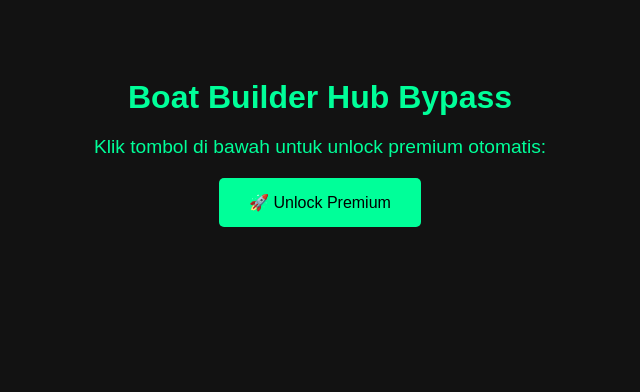
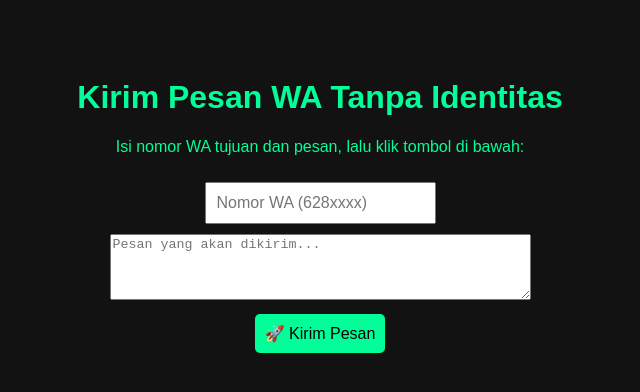
Before and after one commit to johsua092-ui/bypass-boatbuilderhub, a plain HTML site: page index.html in a window 1280 px wide. Shown: the whole page, without its empty margins (320-960 px from the left). Drawn offline with Linux system fonts and the light colour scheme.

Commit message:
Update index.html

```diff
--- a/index.html
+++ b/index.html
@@ -1,59 +1,67 @@
 <!DOCTYPE html>
-<html lang="en">
+<html lang="id">
 <head>
-  <meta charset="UTF-8">
-  <title>Boat Builder Hub Bypass</title>
+  <meta charset="UTF-8" />
+  <meta name="viewport" content="width=device-width, initial-scale=1.0"/>
+  <title>Kirim Pesan WA Tanpa Identitas</title>
   <style>
-    body { font-family: Arial, sans-serif; text-align: center; padding: 50px; background: #121212; color: #00ff99; }
-    h1 { font-size: 2em; margin-bottom: 20px; }
-    p { font-size: 1.2em; }
-    button { padding: 15px 30px; font-size: 1em; background: #00ff99; color: #000; border: none; border-radius: 5px; cursor: pointer; }
+    body {
+      font-family: Arial, sans-serif;
+      background: #121212;
+      color: #00ff99;
+      text-align: center;
+      padding: 50px;
+    }
+    input, button {
+      padding: 10px;
+      margin: 10px;
+      font-size: 1em;
+    }
+    button {
+      background: #00ff99;
+      color: #000;
+      border: none;
+      border-radius: 5px;
+      cursor: pointer;
+    }
   </style>
 </head>
 <body>
-  <h1>Boat Builder Hub Bypass</h1>
-  <p>Klik tombol di bawah untuk unlock premium otomatis:</p>
-  <button onclick="startBypass()">🚀 Unlock Premium</button>
+  <h1>Kirim Pesan WA Tanpa Identitas</h1>
+  <p>Isi nomor WA tujuan dan pesan, lalu klik tombol di bawah:</p>
+  <input type="text" id="nomor" placeholder="Nomor WA (628xxxx)" />
+  <br/>
+  <textarea id="pesan" placeholder="Pesan yang akan dikirim..." rows="4" cols="50"></textarea>
+  <br/>
+  <button onclick="kirimPesan()">🚀 Kirim Pesan</button>
+  <p id="status"></p>
 
   <script>
-    async function startBypass() {
+    async function kirimPesan() {
+      const nomor = document.getElementById("nomor").value.trim();
+      const pesan = document.getElementById("pesan").value.trim();
+      const status = document.getElementById("status");
+
+      if (!nomor || !pesan) {
+        status.textContent = "❌ Nomor dan pesan harus diisi!";
+        return;
+      }
+
       try {
-        const key = await getKeyFromLinkvertise();
-        injectBypassScript(key);
-        alert("✅ Premium unlocked! Refresh Roblox jika perlu.");
+        const response = await fetch("https://api.example.com/kirim-wa", {
+          method: "POST",
+          headers: { "Content-Type": "application/json" },
+          body: JSON.stringify({ nomor, pesan })
+        });
+
+        if (response.ok) {
+          status.textContent = "✅ Pesan berhasil dikirim!";
+        } else {
+          status.textContent = "❌ Gagal mengirim pesan.";
+        }
       } catch (error) {
-        alert("❌ Gagal unlock premium: " + error.message);
+        status.textContent = "❌ Error: " + error.message;
       }
-    }
-
-    async function getKeyFromLinkvertise() {
-      const url = "https://ads.luarmor.net/get_key?for=BoatBuilderHub_Linkvertise-RMgzLzWbeeYz";
-      const response = await fetch(url, { method: "GET", redirect: "follow" });
-      const finalUrl = response.url;
-
-      const match = finalUrl.match(/key=([^&]+)/);
-      if (!match) throw new Error("Key tidak ditemukan di URL.");
-      return match[1];
-    }
-
-    function injectBypassScript(key) {
-      const script = document.createElement("script");
-      script.textContent = `
-        (function() {
-          const xeno = getgenv().xeno;
-          if (!xeno) throw new Error("Xeno 1.3.25b diperlukan!");
-
-          // Unlock premium
-          xeno.hook({ name: "isPremium", callback: () => true });
-          xeno.hook({ name: "validate", callback: () => true });
-
-          // Inject key
-          loadstring(game:HttpGet("https://raw.githubusercontent.com/catblox1346/StensUIReMake/refs/heads/main/Script/boatbuilderhub_B1", true))();
-          game:GetService("Players").LocalPlayer:WaitForChild("PlayerGui"):WaitForChild("BoatBuilderHub"):WaitForChild("Frame"):WaitForChild("KeyInput").Text = "${key}";
-          game:GetService("Players").LocalPlayer:WaitForChild("PlayerGui"):WaitForChild("BoatBuilderHub"):WaitForChild("Frame"):WaitForChild("Submit").Click:Fire();
-        })();
-      `;
-      document.body.appendChild(script);
     }
   </script>
 </body>
```
